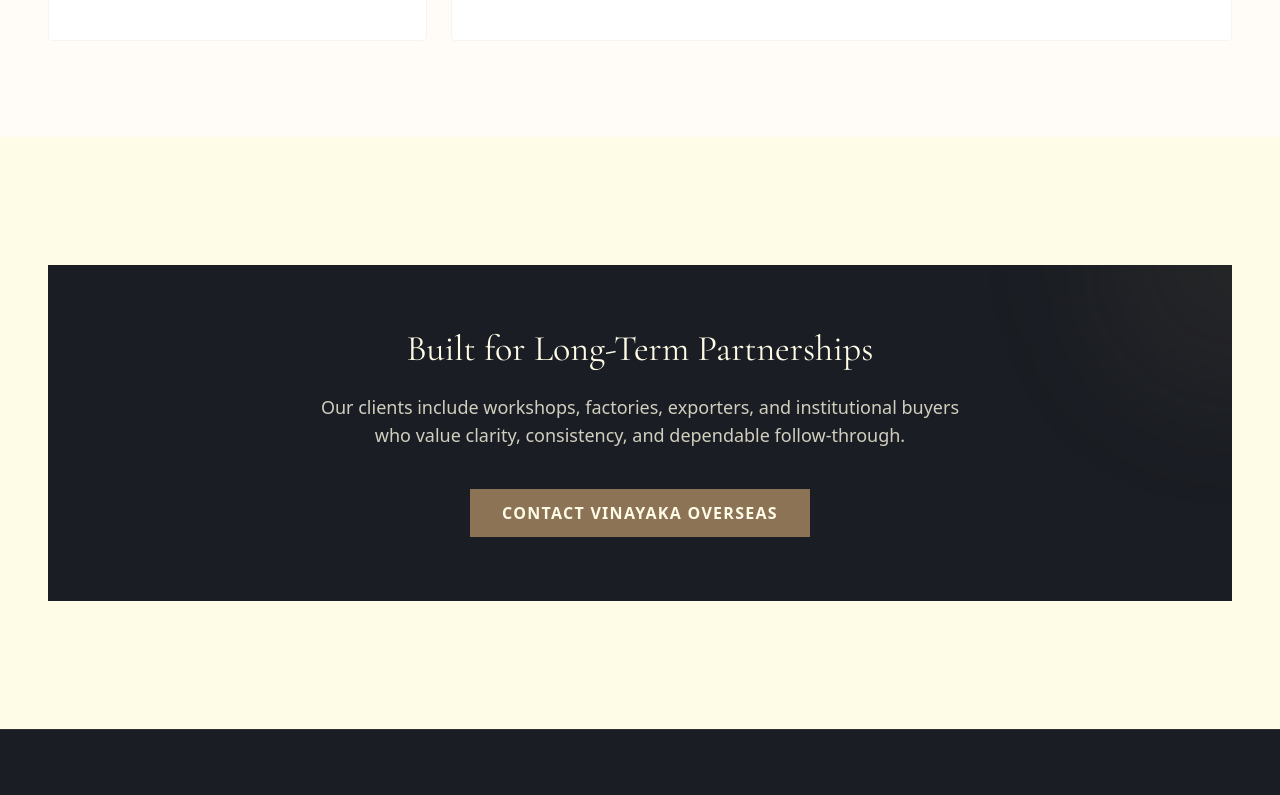
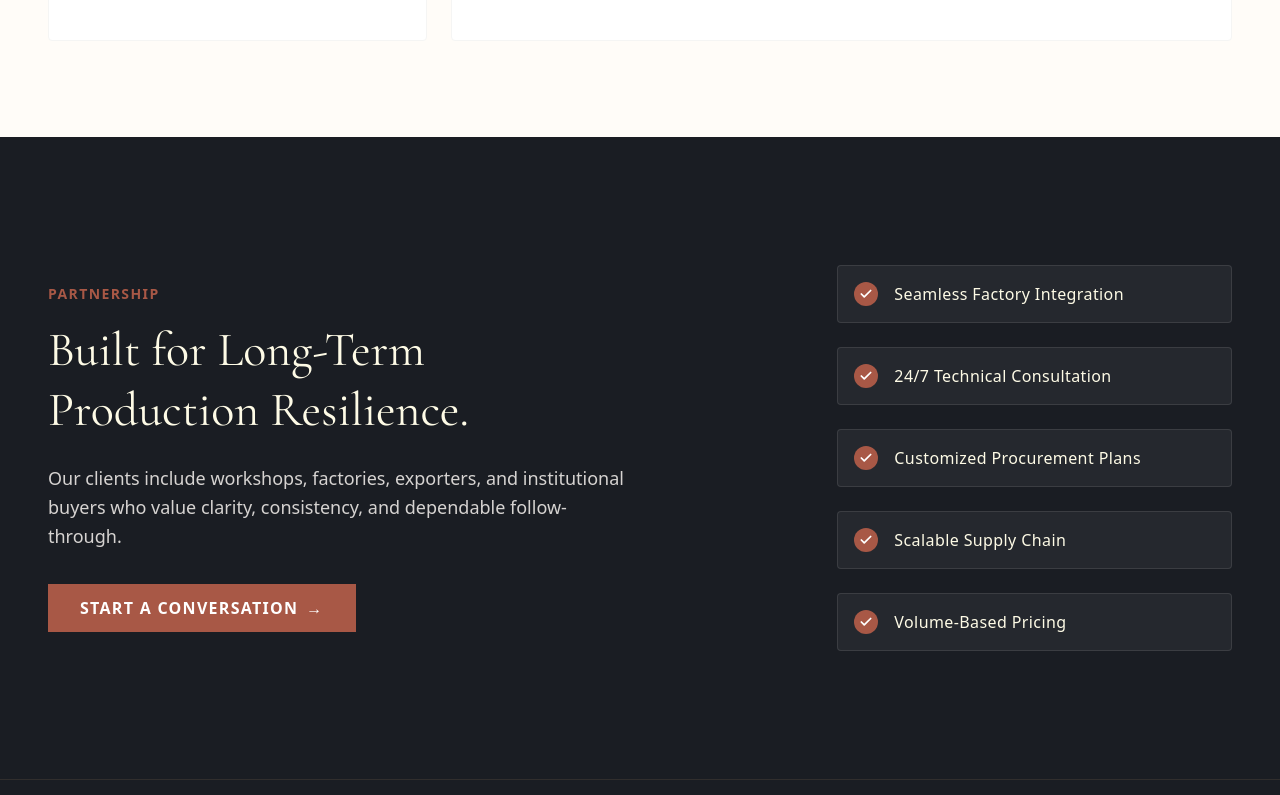
Before and after one commit to kiranetic/rochi-vinayaka, a Next.js app: page /divisions/overseas in a window 1280 px wide. Shown: the part 2960-3755 px from the top of the page. Built offline with nearby package versions, Linux system fonts and the light colour scheme.

Commit message:
feat: introduce `Badge` component and redesign CTA sections on service center and about pages.

```diff
--- a/app/about/page.tsx
+++ b/app/about/page.tsx
@@ -5,6 +5,7 @@
 import { Container } from "@/components/layout/container";
 import { Section } from "@/components/layout/section";
 import { Button } from "@/components/ui/button";
+import { Badge } from "@/components/ui/badge";
 import { FadeIn } from "@/components/ui/fade-in";
 
 export const metadata: Metadata = {
@@ -145,17 +146,35 @@
                 </Container>
             </Section>
 
-            {/* Reliable CTA */}
-            <Section background="slate" className="text-center">
+            {/* Reliable CTA - Centered Badge Design */}
+            <Section background="slate" className="py-24 lg:py-40">
                 <Container>
                     <FadeIn>
-                        <h2 className="font-headline text-4xl text-paper mb-6">A Reliable Presence</h2>
-                        <p className="text-stone/80 text-lg max-w-2xl mx-auto mb-10">
-                            Clients continue to work with Vinayaka Groups not because we are the loudest – but because we are dependable.
-                        </p>
-                        <Link href="/contact">
-                            <Button size="lg">Get in Touch</Button>
-                        </Link>
+                        <div className="flex flex-col text-center gap-8 items-center">
+                            <div>
+                                <Badge variant="secondary">Partner With Us</Badge>
+                            </div>
+                            <div className="flex flex-col gap-4">
+                                <h3 className="text-3xl md:text-5xl font-headline text-paper tracking-tight max-w-2xl mx-auto leading-tight">
+                                    A Reliable <span className="text-[#A85846]">Presence</span>
+                                </h3>
+                                <p className="text-lg leading-relaxed text-stone-300 max-w-2xl mx-auto">
+                                    Clients continue to work with Vinayaka Groups not because we are the loudest – but because we are dependable. Experience the difference.
+                                </p>
+                            </div>
+                            <div className="flex flex-col sm:flex-row gap-4 mt-4">
+                                <Link href="/contact?type=call">
+                                    <Button variant="outline" className="gap-4 w-full sm:w-auto border-stone-500 text-stone-300 hover:bg-white hover:text-charcoal hover:border-transparent">
+                                        Speak to us <svg xmlns="http://www.w3.org/2000/svg" width="16" height="16" viewBox="0 0 24 24" fill="none" stroke="currentColor" strokeWidth="2" strokeLinecap="round" strokeLinejoin="round"><path d="M22 16.92v3a2 2 0 0 1-2.18 2 19.79 19.79 0 0 1-8.63-3.07 19.5 19.5 0 0 1-6-6 19.79 19.79 0 0 1-3.07-8.67A2 2 0 0 1 4.11 2h3a2 2 0 0 1 2 1.72 12.84 12.84 0 0 0 .7 2.81 2 2 0 0 1-.45 2.11L8.09 9.91a16 16 0 0 0 6 6l1.27-1.27a2 2 0 0 1 2.11-.45 12.84 12.84 0 0 0 2.81.7A2 2 0 0 1 22 16.92z" /></svg>
+                                    </Button>
+                                </Link>
+                                <Link href="/contact">
+                                    <Button className="gap-4 w-full sm:w-auto bg-[#A85846] text-white hover:bg-[#A85846]/90 border-transparent">
+                                        Get in Touch <svg xmlns="http://www.w3.org/2000/svg" width="16" height="16" viewBox="0 0 24 24" fill="none" stroke="currentColor" strokeWidth="2" strokeLinecap="round" strokeLinejoin="round"><path d="M18 8L22 12L18 16" /><path d="M2 12H22" /></svg>
+                                    </Button>
+                                </Link>
+                            </div>
+                        </div>
                     </FadeIn>
                 </Container>
             </Section>
--- a/app/divisions/overseas/page.tsx
+++ b/app/divisions/overseas/page.tsx
@@ -229,21 +229,47 @@
                 </Container>
             </section>
 
-            {/* CTA */}
-            <Section>
+            {/* CTA - Split List Design */}
+            <Section background="slate" className="py-24 md:py-32">
                 <Container>
-                    <FadeIn className="text-center bg-slate text-paper py-16 px-6 md:px-12 relative overflow-hidden">
-                        {/* Background Decoration */}
-                        <div className="absolute top-0 right-0 w-64 h-64 bg-bronze/10 rounded-full blur-3xl -translate-y-1/2 translate-x-1/2" />
-
-                        <h2 className="font-headline text-3xl md:text-4xl mb-6 relative z-10">Built for Long-Term Partnerships</h2>
-                        <p className="text-lg opacity-80 max-w-2xl mx-auto mb-10 relative z-10">
-                            Our clients include workshops, factories, exporters, and institutional buyers who value clarity, consistency, and dependable follow-through.
-                        </p>
-                        <Link href="/contact" className="relative z-10">
-                            <Button variant="primary" size="lg">Contact Vinayaka Overseas</Button>
-                        </Link>
-                    </FadeIn>
+                    <div className="flex flex-col lg:flex-row items-center justify-between gap-16 lg:gap-24">
+                        <div className="lg:w-1/2">
+                            <FadeIn>
+                                <span className="text-sm font-semibold uppercase tracking-widest text-[#A85846] mb-4 block">Partnership</span>
+                                <h2 className="font-headline text-3xl md:text-5xl text-paper mb-6 leading-tight">
+                                    Built for Long-Term <br /> Production Resilience.
+                                </h2>
+                                <p className="text-stone-300 text-lg leading-relaxed mb-8 max-w-xl">
+                                    Our clients include workshops, factories, exporters, and institutional buyers who value clarity, consistency, and dependable follow-through.
+                                </p>
+                                <Link href="/contact">
+                                    <Button variant="primary" size="lg" className="bg-[#A85846] text-white hover:bg-[#A85846]/90 border-transparent">
+                                        Start a Conversation <span className="ml-2">&rarr;</span>
+                                    </Button>
+                                </Link>
+                            </FadeIn>
+                        </div>
+                        <div className="lg:w-1/3 w-full">
+                            <FadeIn delay={0.2}>
+                                <ul className="space-y-6">
+                                    {[
+                                        "Seamless Factory Integration",
+                                        "24/7 Technical Consultation",
+                                        "Customized Procurement Plans",
+                                        "Scalable Supply Chain",
+                                        "Volume-Based Pricing"
+                                    ].map((item, i) => (
+                                        <li key={i} className="flex items-center gap-4 text-paper p-4 bg-white/5 rounded-sm border border-white/10 hover:bg-white/10 transition-colors duration-300">
+                                            <div className="w-6 h-6 rounded-full bg-[#A85846] flex items-center justify-center shrink-0">
+                                                <svg xmlns="http://www.w3.org/2000/svg" width="14" height="14" viewBox="0 0 24 24" fill="none" stroke="currentColor" strokeWidth="3" strokeLinecap="round" strokeLinejoin="round" className="text-white"><polyline points="20 6 9 17 4 12" /></svg>
+                                            </div>
+                                            <span className="font-medium tracking-wide">{item}</span>
+                                        </li>
+                                    ))}
+                                </ul>
+                            </FadeIn>
+                        </div>
+                    </div>
                 </Container>
             </Section>
         </>
--- /dev/null
+++ b/components/ui/badge.tsx
@@ -0,0 +1,36 @@
+import { HTMLAttributes, forwardRef } from 'react';
+import { clsx, type ClassValue } from 'clsx';
+import { twMerge } from 'tailwind-merge';
+
+function cn(...inputs: ClassValue[]) {
+    return twMerge(clsx(inputs));
+}
+
+interface BadgeProps extends HTMLAttributes<HTMLDivElement> {
+    variant?: 'default' | 'outline' | 'secondary' | 'accent';
+}
+
+const Badge = forwardRef<HTMLDivElement, BadgeProps>(
+    ({ className, variant = 'default', ...props }, ref) => {
+        return (
+            <div
+                ref={ref}
+                className={cn(
+                    'inline-flex items-center rounded-full px-3 py-1 text-xs font-semibold uppercase tracking-widest transition-colors focus:outline-none focus:ring-2 focus:ring-ring focus:ring-offset-2',
+                    {
+                        'border-transparent bg-stone text-charcoal hover:bg-stone-darker/20': variant === 'default',
+                        'border-transparent bg-bronze text-white hover:bg-bronze/80': variant === 'secondary',
+                        'border-transparent bg-[#A85846] text-white hover:bg-[#A85846]/80': variant === 'accent',
+                        'text-charcoal border border-mist': variant === 'outline',
+                    },
+                    className
+                )}
+                {...props}
+            />
+        );
+    }
+);
+
+Badge.displayName = 'Badge';
+
+export { Badge };
```
Also changed, not shown: app/divisions/embroidery/page.tsx (+30 -10 lines), app/divisions/service-center/page.tsx (+40 -11 lines).
